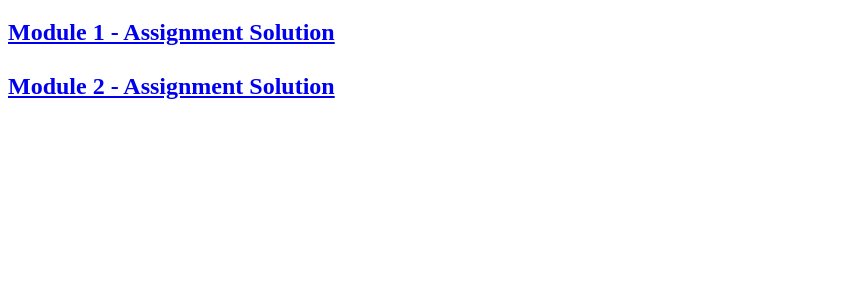
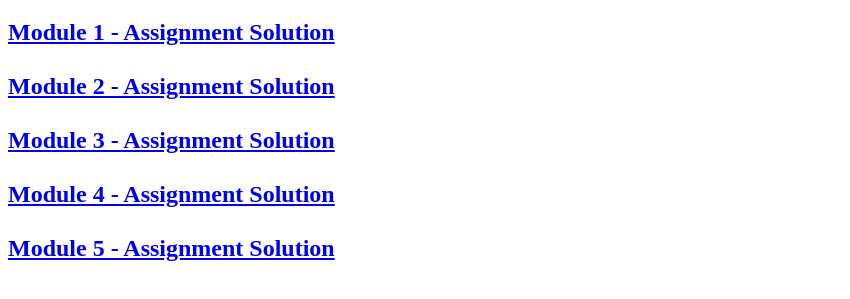
Before and after one commit to vinaykrprajapat/coursera-angular, a plain HTML site: page index.html in a window 1280 px wide. Shown: the part 61-360 px from the top of the page, without its empty margins (0-850 px from the left). Drawn offline with Linux system fonts and the light colour scheme.

Commit message:
updated index

```diff
--- a/index.html
+++ b/index.html
@@ -11,6 +11,14 @@
 	        <a href="https://vinaykrprajapat.github.io/coursera-angular/module1-solution/assignment1-starter-code/">Module 1 - Assignment Solution</a>
 <br/><br/>
         <a href="https://vinaykrprajapat.github.io/coursera-angular/module2-solution/assignment2-starter-code/">Module 2 - Assignment Solution</a>
+<br/><br/>
+        <a href="https://vinaykrprajapat.github.io/coursera-angular/module3-solution/assignment3-starter-code/">Module 3 - Assignment Solution</a>
+        <br/><br/>
+                <a href="https://vinaykrprajapat.github.io/coursera-angular/module4-solution/assignment4-starter-code/">Module 4 - Assignment Solution</a>
+                <br/><br/>
+                        <a href="https://vinaykrprajapat.github.io/coursera-angular/module5-solution/assignment5-starter-code/">Module 5 - Assignment Solution</a>
+
+
     </h2>
   </body>
 </html>
```
